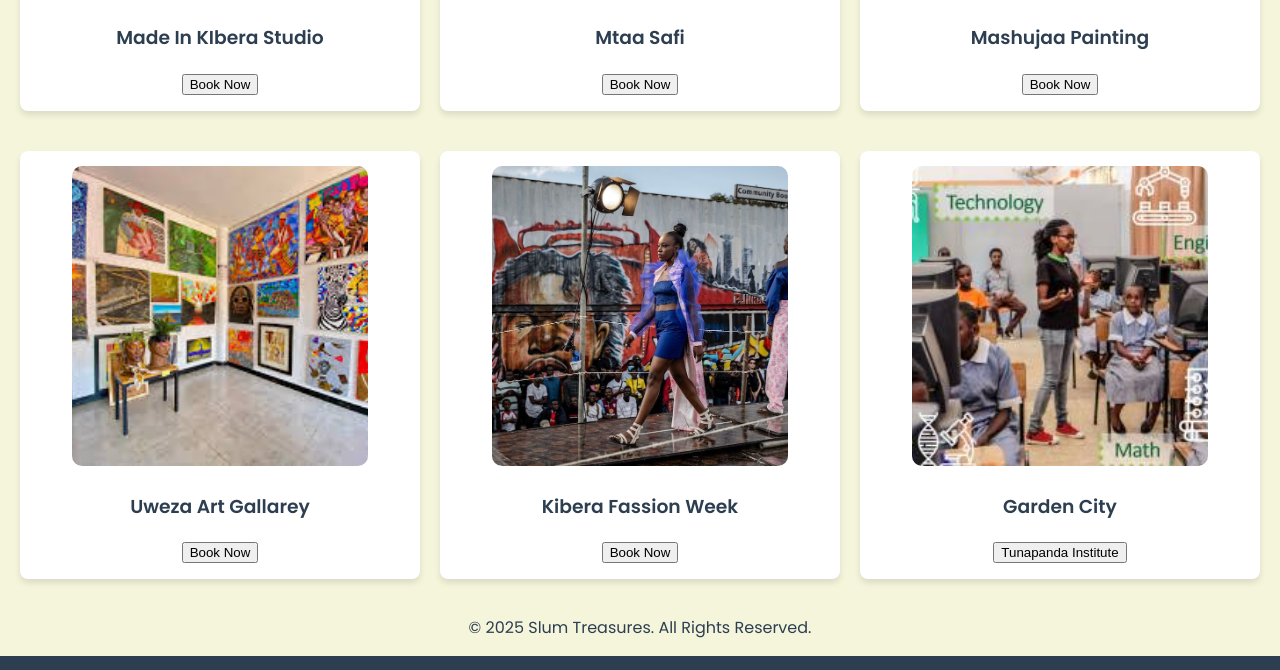
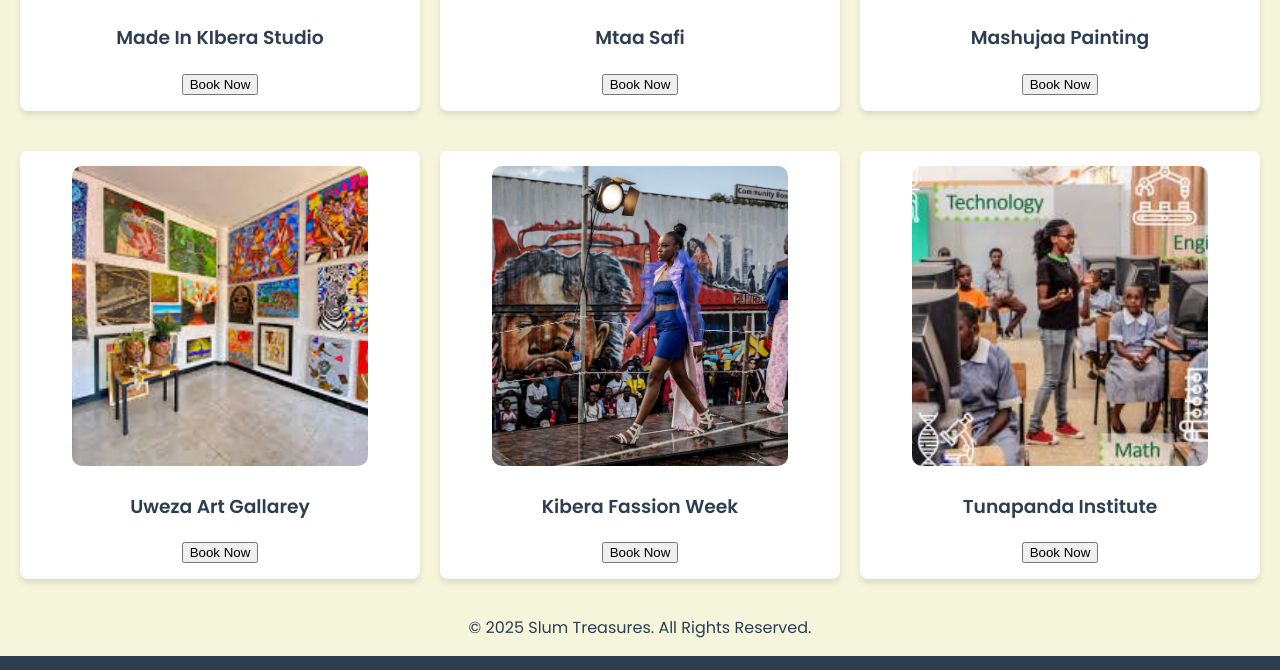
Before and after one commit to ErastusNjaramba/Final-Project, a plain HTML site: page index.html in a window 1280 px wide. Shown: the part 1423-2093 px from the top of the page. Drawn offline with Linux system fonts and the light colour scheme.

Commit message:
changed Button

```diff
--- a/index.html
+++ b/index.html
@@ -79,8 +79,8 @@
             </div>
             <div class="card" data-price="10000" data-category="high">
                 <img src="assets/Tunapanda Institute.jpg" alt="Garden City">
-                <h3>Garden City</h3>
-                <button class="book-btn">Tunapanda Institute</button>
+                <h3>Tunapanda Institute</h3>
+                <button class="book-btn">Book Now</button>
             </div>
         </div>
     </section>
```
